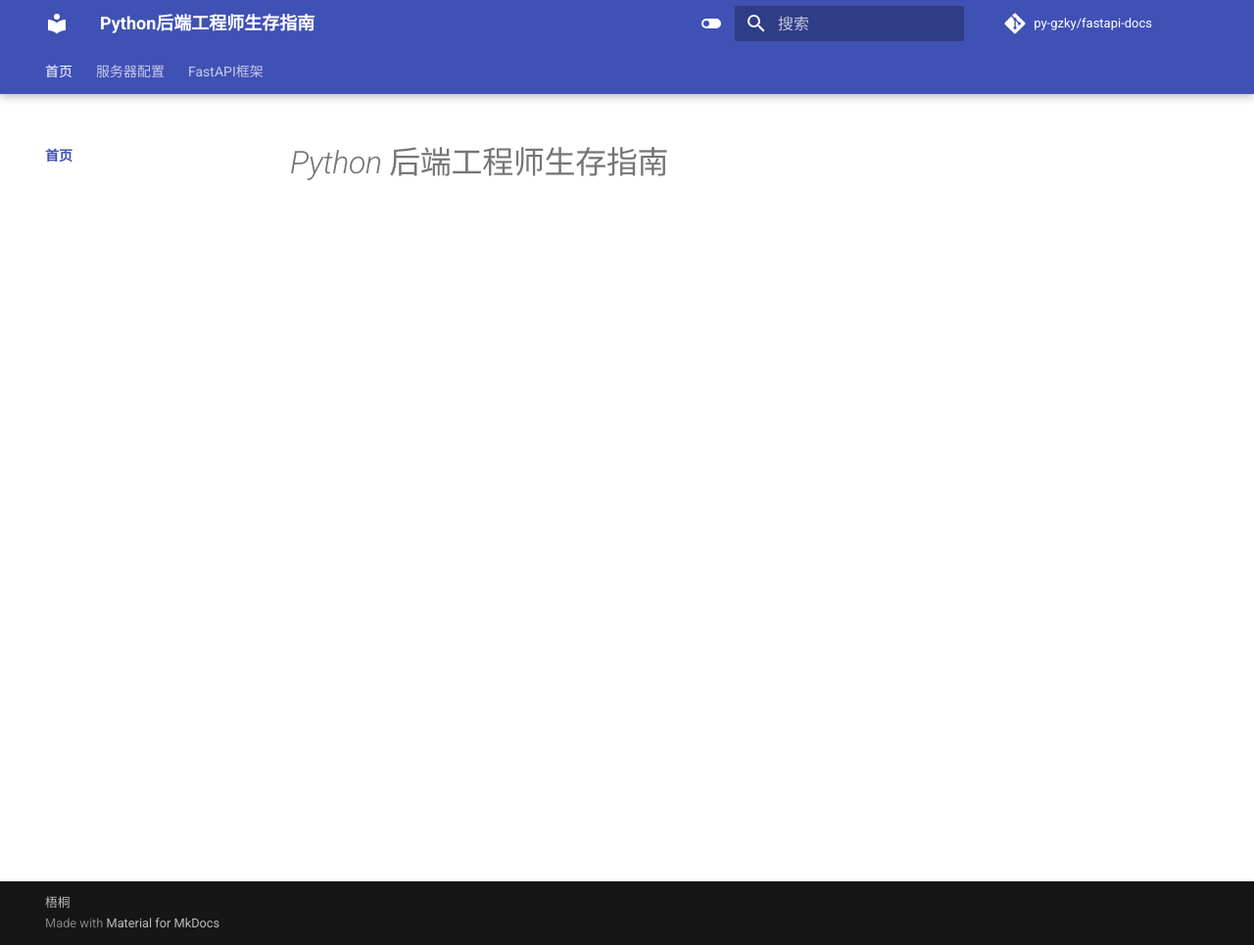
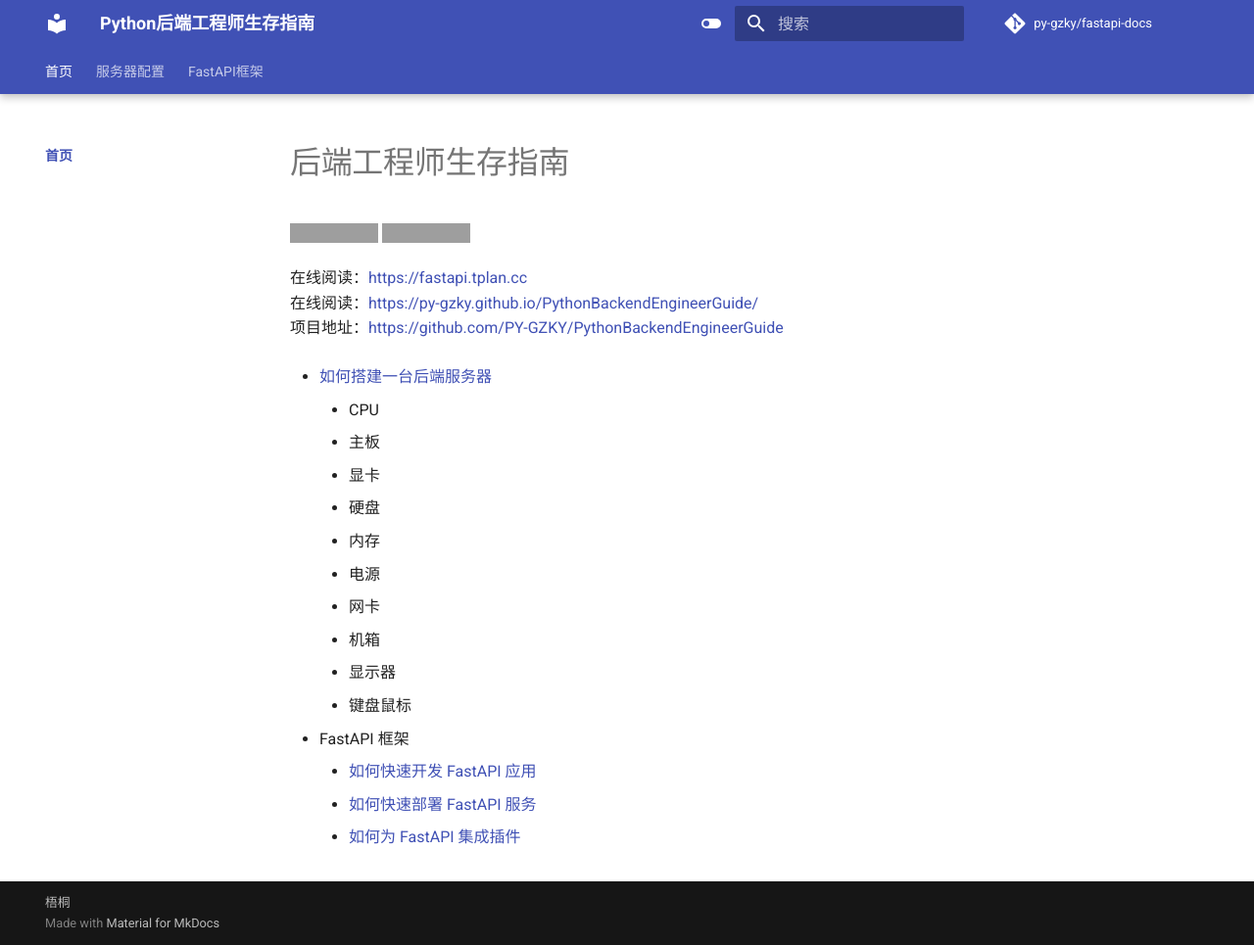
Before and after one commit to PY-GZKY/PythonBackendEngineerGuide, an MkDocs documentation site: the page built from docs/README.md, in a window 1280 px wide and 965 px high. Shown: the whole window at 98% size. Built offline with MkDocs 1.6.1 and Material for MkDocs 9.7.7, drawn with Linux system fonts in a browser that asks for light colours; comment, search, counter and statistics services are not loaded; grey boxes are pictures that could not be loaded.

Commit message:
Update README.md

```diff
--- a/docs/README.md
+++ b/docs/README.md
@@ -1 +1,25 @@
-# *Python* 后端工程师生存指南
+# 后端工程师生存指南
+
+![Python](https://img.shields.io/badge/Python-3.9+-blue)
+![FastAPI](https://img.shields.io/badge/FastAPI-latest-green)
+
+在线阅读：[https://fastapi.tplan.cc](https://fastapi.tplan.cc)
+在线阅读：[https://py-gzky.github.io/PythonBackendEngineerGuide/](https://py-gzky.github.io/PythonBackendEngineerGuide/)
+项目地址：[https://github.com/PY-GZKY/PythonBackendEngineerGuide](https://github.com/PY-GZKY/PythonBackendEngineerGuide)
+
+* [如何搭建一台后端服务器](how-to-configure-fastapi-server.md)
+    * CPU
+    * 主板
+    * 显卡
+    * 硬盘
+    * 内存
+    * 电源
+    * 网卡
+    * 机箱
+    * 显示器
+    * 键盘鼠标
+
+* FastAPI 框架
+    * [如何快速开发 FastAPI 应用](how-to-quickly-develop-fastapi-application.md)
+    * [如何快速部署 FastAPI 服务](how-to-deploy-fastapi-services.md)
+    * [如何为 FastAPI 集成插件](how-to-integrate-plugins.md)
```
